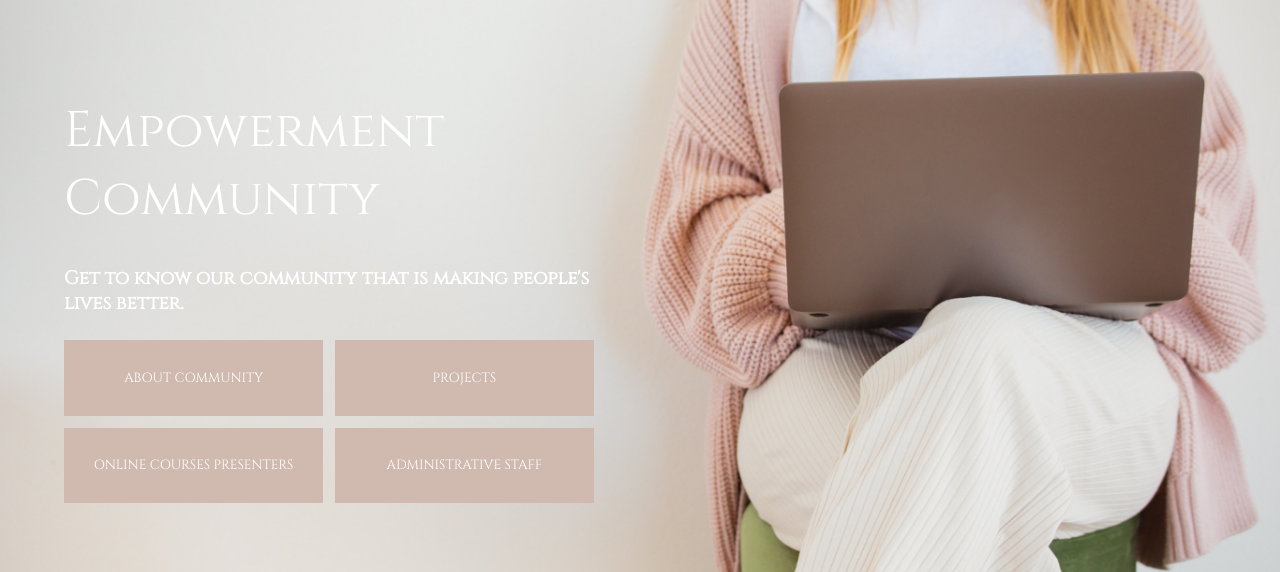
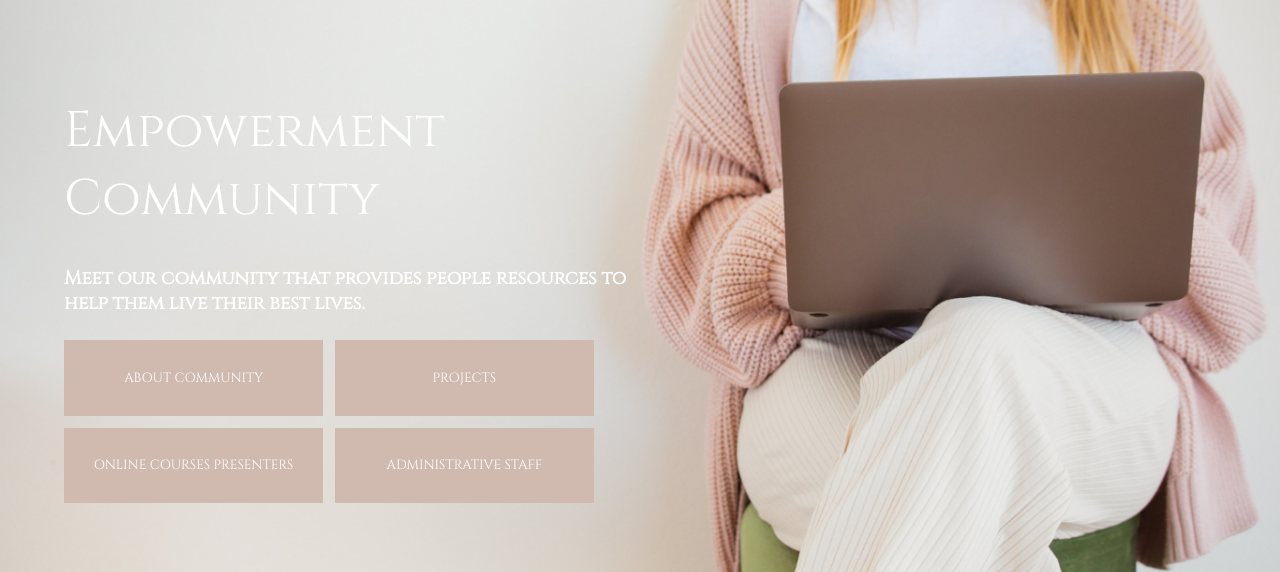
Before and after one commit to CodeSproutOrg/Empowerment_Community, a Django app: page / in a window 1280 px wide. Shown: the part 126-698 px from the top of the page. Run offline with Django 4.2, Linux system fonts and the light colour scheme.

Commit message:
Version 08.02.2023
1. Minor design fix

```diff
--- a/templates/pages/main-blocks/main-page.html
+++ b/templates/pages/main-blocks/main-page.html
@@ -1,6 +1,9 @@
 <div id="main-page">
     <h1 class="white">Empowerment Community</h1>
-    <h3 class="white">Get to know our community that is making people's lives better.</h3>
+    <h3 class="white">
+        Meet our community that provides people
+        resources to help them live their best lives.
+    </h3>
     <div id="sections">
         <button class="sections-btn">ABOUT COMMUNITY</button>
         <button class="sections-btn">PROJECTS</button>
```
